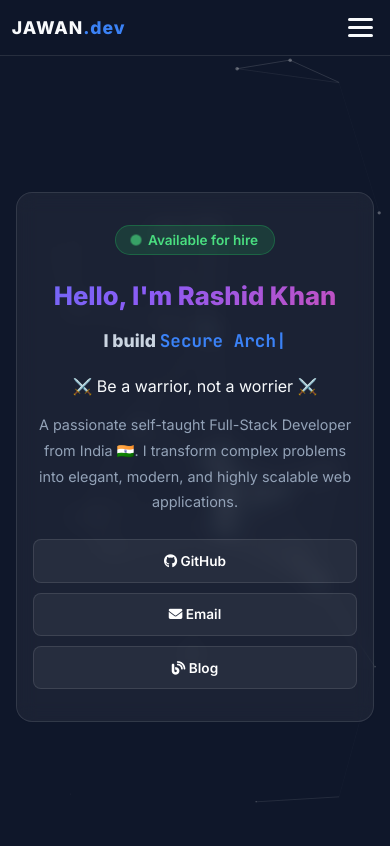
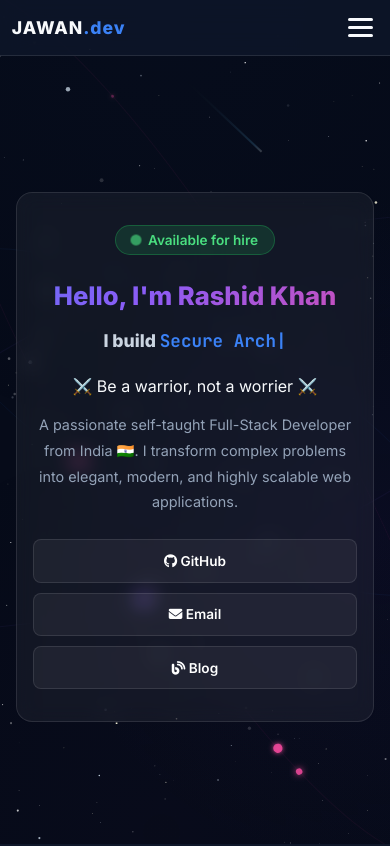
Before and after one commit to RashidKhanApDev/RashidKhanApDev.github.io, a plain HTML site: page index.html in a window 390 px wide. Shown: the top 846 px of the page. Drawn offline with nearby package versions, Linux system fonts and the light colour scheme.

Commit message:
feat: premium space orbit canvas background and Web Audio API sound effects (iPhone typing & premium click)

```diff
--- a/app.js
+++ b/app.js
@@ -14,6 +14,7 @@ function type() {
         letter = currentText.slice(0, --index);
     } else {
         letter = currentText.slice(0, ++index);
+        if (window.playTypeSound) window.playTypeSound();
     }
 
     typewriterElement.textContent = letter;
@@ -41,6 +42,7 @@ document.addEventListener("DOMContentLoaded", function() {
     const navLinks = document.getElementById('navLinks');
 
     hamburger.addEventListener('click', function() {
+        if (window.playClickSound) window.playClickSound();
         hamburger.classList.toggle('active');
         navLinks.classList.toggle('active');
     });
@@ -192,29 +194,3 @@ document.addEventListener("DOMContentLoaded", function() {
         });
     }
 });
-
-// ==================== PARTICLES JS CONFIGURATION ====================
-particlesJS("particles-js", {
-    "particles": {
-        "number": { "value": 80, "density": { "enable": true, "value_area": 800 } },
-        "color": { "value": "#ffffff" },
-        "shape": { "type": "circle" },
-        "opacity": { "value": 0.3, "random": false },
-        "size": { "value": 3, "random": true },
-        "line_linked": { "enable": true, "distance": 150, "color": "#ffffff", "opacity": 0.2, "width": 1 },
-        "move": { "enable": true, "speed": 2, "direction": "none", "random": false, "straight": false, "out_mode": "out", "bounce": false }
-    },
-    "interactivity": {
-        "detect_on": "canvas",
-        "events": {
-            "onhover": { "enable": true, "mode": "grab" },
-            "onclick": { "enable": true, "mode": "push" },
-            "resize": true
-        },
-        "modes": {
-            "grab": { "distance": 140, "line_linked": { "opacity": 1 } },
-            "push": { "particles_nb": 4 }
-        }
-    },
-    "retina_detect": true
-});
--- a/index.html
+++ b/index.html
@@ -36,8 +36,6 @@
 
     <!-- Scroll Progress Bar -->
     <div id="scrollProgress"></div>
-
-    <div id="particles-js"></div>
 
     <nav class="glass-nav">
         <div class="logo">JAWAN<span>.dev</span></div>
@@ -261,7 +259,8 @@
         <i class="fas fa-chevron-up"></i>
     </button>
 
-    <script src="https://cdn.jsdelivr.net/npm/particles.js@2.0.0/particles.min.js"></script>
+    <script src="sounds.js"></script>
+    <script src="space.js"></script>
     <script src="app.js"></script>
 </body>
 </html>
--- /dev/null
+++ b/sounds.js
@@ -0,0 +1,199 @@
+/**
+ * sounds.js — Premium Web Audio API Sound Effects
+ *
+ * Provides two globally accessible functions:
+ *   • window.playClickSound()  – Satisfying UI click/pop for buttons
+ *   • window.playTypeSound()   – Natural keyboard tap with subtle randomization
+ *
+ * No external dependencies. Works in all modern browsers.
+ * AudioContext is created lazily on first user interaction.
+ */
+(function () {
+  'use strict';
+
+  // ── Shared AudioContext (lazy singleton) ──────────────────────────────
+  let audioCtx = null;
+
+  /**
+   * Returns the shared AudioContext, creating it on first call.
+   * Handles the browser autoplay-policy by resuming a suspended context.
+   * Returns null if the Web Audio API is unavailable.
+   */
+  function getAudioContext() {
+    if (audioCtx) {
+      // Resume if the browser suspended it (autoplay policy)
+      if (audioCtx.state === 'suspended') {
+        audioCtx.resume().catch(function () { /* silently ignore */ });
+      }
+      return audioCtx;
+    }
+
+    try {
+      var AudioContextClass = window.AudioContext || window.webkitAudioContext;
+      if (!AudioContextClass) return null;
+
+      audioCtx = new AudioContextClass();
+
+      // Attempt to resume immediately (some browsers start suspended)
+      if (audioCtx.state === 'suspended') {
+        audioCtx.resume().catch(function () { /* silently ignore */ });
+      }
+
+      return audioCtx;
+    } catch (e) {
+      console.warn('[sounds.js] Web Audio API is not available:', e);
+      return null;
+    }
+  }
+
+  // ── playClickSound ────────────────────────────────────────────────────
+  /**
+   * Premium UI click / pop sound.
+   *
+   * Design notes:
+   *   • Sine wave at ~800 Hz gives a warm, round "pop"
+   *   • A second, quieter harmonic at ~1600 Hz adds a subtle sparkle
+   *   • Very short duration (≈55 ms) keeps it snappy
+   *   • Low-pass filter at 2 kHz removes harshness, adds warmth
+   *   • Quick gain envelope: 5 ms attack → 50 ms exponential release
+   *   • Master volume kept low (0.15) so it feels subtle, never jarring
+   */
+  function playClickSound() {
+    var ctx = getAudioContext();
+    if (!ctx) return;
+
+    var now = ctx.currentTime;
+
+    // ── Filter for warmth ──
+    var filter = ctx.createBiquadFilter();
+    filter.type = 'lowpass';
+    filter.frequency.value = 2000;
+    filter.Q.value = 1.0;
+    filter.connect(ctx.destination);
+
+    // ── Master gain envelope ──
+    var masterGain = ctx.createGain();
+    masterGain.gain.setValueAtTime(0.0001, now);
+    masterGain.gain.linearRampToValueAtTime(0.15, now + 0.005);   // 5 ms attack
+    masterGain.gain.exponentialRampToValueAtTime(0.0001, now + 0.055); // 50 ms release
+    masterGain.connect(filter);
+
+    // ── Primary oscillator (800 Hz sine — the body of the pop) ──
+    var osc1 = ctx.createOscillator();
+    osc1.type = 'sine';
+    osc1.frequency.setValueAtTime(800, now);
+    // Subtle downward pitch sweep adds a satisfying "thud" tail
+    osc1.frequency.exponentialRampToValueAtTime(500, now + 0.055);
+
+    var gain1 = ctx.createGain();
+    gain1.gain.value = 1.0;
+    osc1.connect(gain1);
+    gain1.connect(masterGain);
+
+    // ── Harmonic oscillator (1600 Hz sine — sparkle layer) ──
+    var osc2 = ctx.createOscillator();
+    osc2.type = 'sine';
+    osc2.frequency.setValueAtTime(1600, now);
+    osc2.frequency.exponentialRampToValueAtTime(1000, now + 0.04);
+
+    var gain2 = ctx.createGain();
+    gain2.gain.setValueAtTime(0.3, now); // quieter than fundamental
+    gain2.gain.exponentialRampToValueAtTime(0.0001, now + 0.03);
+    osc2.connect(gain2);
+    gain2.connect(masterGain);
+
+    // ── Start & stop ──
+    osc1.start(now);
+    osc1.stop(now + 0.06);
+    osc2.start(now);
+    osc2.stop(now + 0.06);
+
+    // Cleanup: disconnect nodes after sound finishes
+    osc1.onended = function () {
+      osc1.disconnect();
+      gain1.disconnect();
+      osc2.disconnect();
+      gain2.disconnect();
+      masterGain.disconnect();
+      filter.disconnect();
+    };
+  }
+
+  // ── playTypeSound ─────────────────────────────────────────────────────
+  /**
+   * Premium keyboard tap sound (like an iPhone keyboard click).
+   *
+   * Design notes:
+   *   • Base frequency ~1200 Hz (crisp, bright tap)
+   *   • Randomised pitch ±100 Hz on each call for natural variation
+   *   • Randomised volume ±10 % so repeated taps don't sound robotic
+   *   • Ultra-short duration (≈35 ms) — just a quick tick
+   *   • Triangle wave for a softer timbre than pure sine
+   *   • High-pass filter at 600 Hz removes any low-end muddiness
+   *   • Very fast attack (2 ms) + exponential decay
+   */
+  function playTypeSound() {
+    var ctx = getAudioContext();
+    if (!ctx) return;
+
+    var now = ctx.currentTime;
+
+    // ── Randomisation ──
+    var pitchOffset  = (Math.random() - 0.5) * 200;  // ±100 Hz
+    var volumeScale  = 0.9 + Math.random() * 0.2;     // 0.9 – 1.1 (±10 %)
+    var baseVolume   = 0.12 * volumeScale;             // keep it subtle
+
+    // ── High-pass filter to keep it crisp ──
+    var hpFilter = ctx.createBiquadFilter();
+    hpFilter.type = 'highpass';
+    hpFilter.frequency.value = 600;
+    hpFilter.Q.value = 0.7;
+    hpFilter.connect(ctx.destination);
+
+    // ── Gain envelope ──
+    var gain = ctx.createGain();
+    gain.gain.setValueAtTime(0.0001, now);
+    gain.gain.linearRampToValueAtTime(baseVolume, now + 0.002);   // 2 ms attack
+    gain.gain.exponentialRampToValueAtTime(0.0001, now + 0.035);  // 33 ms decay
+    gain.connect(hpFilter);
+
+    // ── Primary oscillator ──
+    var osc = ctx.createOscillator();
+    osc.type = 'triangle';
+    osc.frequency.setValueAtTime(1200 + pitchOffset, now);
+    // Tiny downward sweep adds a realistic "tap" feel
+    osc.frequency.exponentialRampToValueAtTime(800 + pitchOffset * 0.5, now + 0.035);
+    osc.connect(gain);
+
+    // ── Transient click layer (noise-like burst for realism) ──
+    var clickOsc = ctx.createOscillator();
+    clickOsc.type = 'square';
+    clickOsc.frequency.setValueAtTime(4000 + pitchOffset * 2, now);
+
+    var clickGain = ctx.createGain();
+    clickGain.gain.setValueAtTime(0.03 * volumeScale, now); // very quiet
+    clickGain.gain.exponentialRampToValueAtTime(0.0001, now + 0.008); // 8 ms burst
+    clickOsc.connect(clickGain);
+    clickGain.connect(hpFilter);
+
+    // ── Start & stop ──
+    osc.start(now);
+    osc.stop(now + 0.04);
+    clickOsc.start(now);
+    clickOsc.stop(now + 0.04);
+
+    // Cleanup
+    osc.onended = function () {
+      osc.disconnect();
+      gain.disconnect();
+      clickOsc.disconnect();
+      clickGain.disconnect();
+      hpFilter.disconnect();
+    };
+  }
+
+  // ── Expose globally ───────────────────────────────────────────────────
+  window.playClickSound = playClickSound;
+  window.playTypeSound  = playTypeSound;
+
+})();
--- /dev/null
+++ b/space.js
@@ -0,0 +1,273 @@
+// space.js - Premium Dark Space Orbit Canvas Background
+(function() {
+    const canvas = document.createElement('canvas');
+    canvas.id = 'space-canvas';
+    canvas.style.position = 'fixed';
+    canvas.style.top = '0';
+    canvas.style.left = '0';
+    canvas.style.width = '100%';
+    canvas.style.height = '100%';
+    canvas.style.zIndex = '-1';
+    canvas.style.background = '#060b19'; // Deep dark navy space
+    document.body.prepend(canvas);
+
+    const ctx = canvas.getContext('2d');
+    let width = canvas.width = window.innerWidth;
+    let height = canvas.height = window.innerHeight;
+
+    window.addEventListener('resize', () => {
+        width = canvas.width = window.innerWidth;
+        height = canvas.height = window.innerHeight;
+        init();
+    });
+
+    // Configuration
+    const STAR_COUNT = 500;
+    const NEBULA_COUNT = 4;
+    const SHOOTING_STAR_INTERVAL = 4000; // ms
+
+    // State
+    let stars = [];
+    let nebulae = [];
+    let orbitalRings = [];
+    let shootingStars = [];
+    let lastShootingStar = 0;
+
+    // Mouse Parallax
+    let mouseX = width / 2;
+    let mouseY = height / 2;
+    let targetMouseX = width / 2;
+    let targetMouseY = height / 2;
+
+    window.addEventListener('mousemove', (e) => {
+        targetMouseX = e.clientX;
+        targetMouseY = e.clientY;
+    });
+
+    class Star {
+        constructor() {
+            this.reset();
+        }
+
+        reset() {
+            this.x = Math.random() * width * 1.5 - width * 0.25; // Render slightly outside screen for parallax
+            this.y = Math.random() * height * 1.5 - height * 0.25;
+            this.z = Math.random() * 3 + 1; // Depth: 1 (front) to 4 (back)
+            this.size = Math.max(0.3, (Math.random() * 2.5) / this.z);
+            this.baseOpacity = Math.random() * 0.5 + 0.3;
+            this.twinkleSpeed = Math.random() * 0.02 + 0.005;
+            this.twinklePhase = Math.random() * Math.PI * 2;
+            // Slight color variation (white, slight blue, slight yellow)
+            const colors = ['#ffffff', '#e0f0ff', '#fffde0'];
+            this.color = colors[Math.floor(Math.random() * colors.length)];
+        }
+
+        draw(ctx, offsetX, offsetY) {
+            // Parallax shift
+            const shiftX = offsetX / this.z;
+            const shiftY = offsetY / this.z;
+
+            // Twinkle
+            this.twinklePhase += this.twinkleSpeed;
+            const opacity = this.baseOpacity + Math.sin(this.twinklePhase) * 0.3;
+
+            ctx.globalAlpha = Math.max(0.1, Math.min(1, opacity));
+            ctx.fillStyle = this.color;
+            ctx.beginPath();
+            ctx.arc(this.x + shiftX, this.y + shiftY, this.size, 0, Math.PI * 2);
+            ctx.fill();
+            ctx.globalAlpha = 1;
+        }
+    }
+
+    class Nebula {
+        constructor(color) {
+            this.x = Math.random() * width;
+            this.y = Math.random() * height;
+            this.radius = Math.random() * 300 + 200;
+            this.color = color;
+            this.pulseSpeed = Math.random() * 0.005 + 0.002;
+            this.pulsePhase = Math.random() * Math.PI * 2;
+        }
+
+        draw(ctx) {
+            this.pulsePhase += this.pulseSpeed;
+            const opacity = 0.08 + Math.sin(this.pulsePhase) * 0.04;
+
+            const gradient = ctx.createRadialGradient(this.x, this.y, 0, this.x, this.y, this.radius);
+            gradient.addColorStop(0, `rgba(${this.color}, ${opacity})`);
+            gradient.addColorStop(1, `rgba(${this.color}, 0)`);
+
+            ctx.fillStyle = gradient;
+            ctx.beginPath();
+            ctx.arc(this.x, this.y, this.radius, 0, Math.PI * 2);
+            ctx.fill();
+        }
+    }
+
+    class OrbitalRing {
+        constructor(rx, ry, tilt, speedMultiplier, color) {
+            this.rx = rx; // X radius
+            this.ry = ry; // Y radius
+            this.tilt = tilt; // Rotation angle
+            this.speedMultiplier = speedMultiplier;
+            this.particles = [];
+            this.color = color;
+
+            const numParticles = Math.floor(Math.random() * 4) + 4; // 4 to 7 particles
+            for(let i = 0; i < numParticles; i++) {
+                this.particles.push({
+                    angle: Math.random() * Math.PI * 2,
+                    speed: (Math.random() * 0.005 + 0.002) * this.speedMultiplier,
+                    size: Math.random() * 2 + 1.5,
+                    glow: Math.random() * 5 + 3
+                });
+            }
+        }
+
+        draw(ctx, centerX, centerY) {
+            ctx.save();
+            ctx.translate(centerX, centerY);
+            ctx.rotate(this.tilt);
+
+            // Draw faint ring
+            ctx.beginPath();
+            ctx.ellipse(0, 0, this.rx, this.ry, 0, 0, Math.PI * 2);
+            ctx.strokeStyle = `rgba(${this.color}, 0.05)`;
+            ctx.lineWidth = 1;
+            ctx.stroke();
+
+            // Draw orbiting particles
+            for(let p of this.particles) {
+                p.angle += p.speed;
+                const x = Math.cos(p.angle) * this.rx;
+                const y = Math.sin(p.angle) * this.ry;
+
+                // Z-sorting effect (fade when "behind")
+                const depth = Math.sin(p.angle); // -1 (back) to 1 (front)
+                const scale = (depth + 2) / 2; // 0.5 to 1.5
+                const opacity = (depth + 1.5) / 2.5; // 0.2 to 1.0
+
+                ctx.globalAlpha = opacity;
+
+                // Glow
+                ctx.shadowBlur = p.glow * scale;
+                ctx.shadowColor = `rgb(${this.color})`;
+
+                ctx.fillStyle = `rgb(${this.color})`;
+                ctx.beginPath();
+                ctx.arc(x, y, p.size * scale, 0, Math.PI * 2);
+                ctx.fill();
+
+                ctx.shadowBlur = 0; // Reset
+            }
+
+            ctx.restore();
+            ctx.globalAlpha = 1;
+        }
+    }
+
+    class ShootingStar {
+        constructor() {
+            this.x = Math.random() * width;
+            this.y = -50;
+            this.length = Math.random() * 150 + 50;
+            this.speed = Math.random() * 15 + 10;
+            this.angle = Math.PI / 4 + (Math.random() * 0.2 - 0.1); // ~45 degrees down-right
+            this.opacity = 1;
+            this.decay = Math.random() * 0.02 + 0.01;
+            this.active = true;
+        }
+
+        draw(ctx) {
+            if (!this.active) return;
+
+            const dx = Math.cos(this.angle);
+            const dy = Math.sin(this.angle);
+
+            this.x += dx * this.speed;
+            this.y += dy * this.speed;
+            this.opacity -= this.decay;
+
+            if (this.opacity <= 0 || this.x > width + this.length || this.y > height + this.length) {
+                this.active = false;
+                return;
+            }
+
+            const tailX = this.x - dx * this.length;
+            const tailY = this.y - dy * this.length;
+
+            const gradient = ctx.createLinearGradient(this.x, this.y, tailX, tailY);
+            gradient.addColorStop(0, `rgba(255, 255, 255, ${this.opacity})`);
+            gradient.addColorStop(0.1, `rgba(100, 200, 255, ${this.opacity * 0.8})`);
+            gradient.addColorStop(1, `rgba(0, 0, 0, 0)`);
+
+            ctx.beginPath();
+            ctx.moveTo(this.x, this.y);
+            ctx.lineTo(tailX, tailY);
+            ctx.strokeStyle = gradient;
+            ctx.lineWidth = 2;
+            ctx.stroke();
+        }
+    }
+
+    function init() {
+        stars = [];
+        for (let i = 0; i < STAR_COUNT; i++) {
+            stars.push(new Star());
+        }
+
+        nebulae = [
+            new Nebula('30, 58, 95'),   // deep blue
+            new Nebula('45, 27, 105'),  // purple
+            new Nebula('74, 25, 66')    // magenta
+        ];
+
+        orbitalRings = [
+            new OrbitalRing(300, 100, Math.PI / 6, 1, '59, 130, 246'),  // Blue
+            new OrbitalRing(400, 150, -Math.PI / 8, 0.8, '139, 92, 246'), // Purple
+            new OrbitalRing(500, 120, Math.PI / 3, 0.6, '236, 72, 153')   // Pink
+        ];
+    }
+
+    function animate(time) {
+        ctx.clearRect(0, 0, width, height);
+
+        // Smooth mouse parallax interpolation
+        mouseX += (targetMouseX - mouseX) * 0.05;
+        mouseY += (targetMouseY - mouseY) * 0.05;
+
+        const parallaxOffsetX = (width / 2 - mouseX) * 0.05;
+        const parallaxOffsetY = (height / 2 - mouseY) * 0.05;
+
+        // Draw Nebulae
+        for (let n of nebulae) n.draw(ctx);
+
+        // Draw Stars
+        for (let s of stars) s.draw(ctx, parallaxOffsetX, parallaxOffsetY);
+
+        // Draw Orbits
+        // Parallax for the orbits as well
+        const orbitX = width / 2 + parallaxOffsetX * 0.5;
+        const orbitY = height / 2 + parallaxOffsetY * 0.5;
+        for (let r of orbitalRings) r.draw(ctx, orbitX, orbitY);
+
+        // Shooting Stars
+        if (time - lastShootingStar > SHOOTING_STAR_INTERVAL && Math.random() < 0.02) {
+            shootingStars.push(new ShootingStar());
+            lastShootingStar = time;
+        }
+
+        for (let i = shootingStars.length - 1; i >= 0; i--) {
+            shootingStars[i].draw(ctx);
+            if (!shootingStars[i].active) {
+                shootingStars.splice(i, 1);
+            }
+        }
+
+        requestAnimationFrame(animate);
+    }
+
+    init();
+    requestAnimationFrame(animate);
+})();
```
